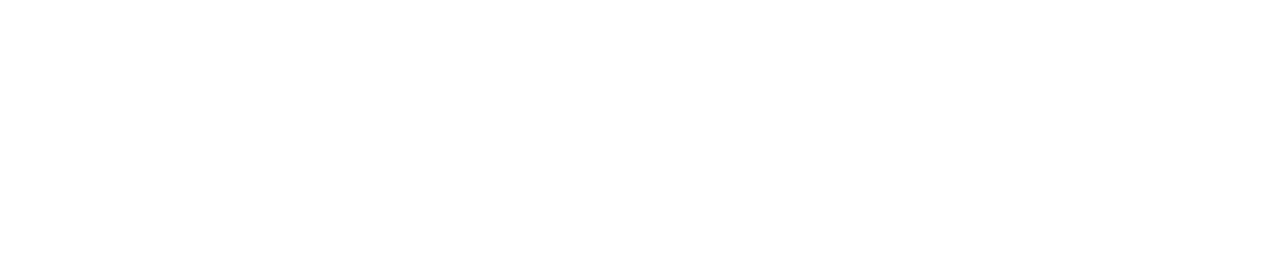
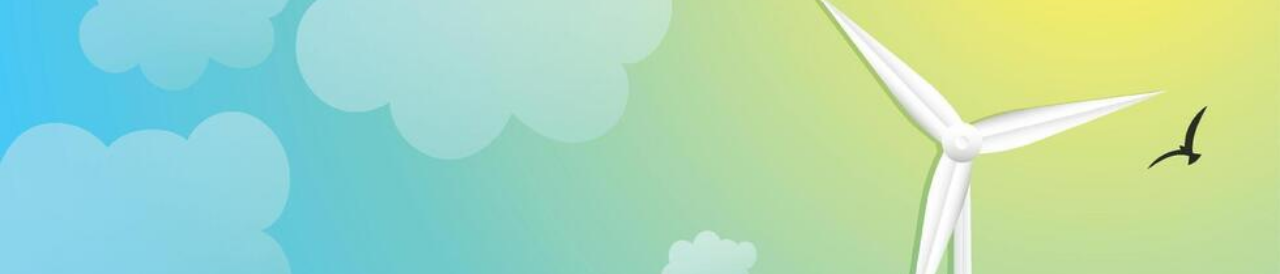
Before and after one commit to Aj-cyber19/Flores, a plain HTML site: page Main.html in a window 1280 px wide. Shown: the top 274 px of the page. Drawn offline with Linux system fonts and the light colour scheme.

Commit message:
Update main.css

```diff
--- a/main.css
+++ b/main.css
@@ -6,7 +6,7 @@ body {
 }
 
 .hero {
-  background: url('pic/bg.jpg') no-repeat center center/cover;
+  background: url('bg.jpg') no-repeat center center/cover;
   height: 100vh;
   display: flex;
   align-items: center;
```
